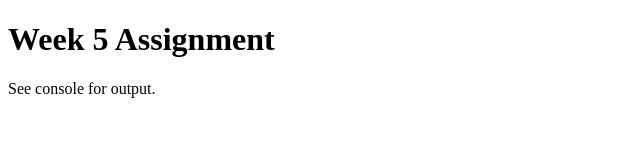
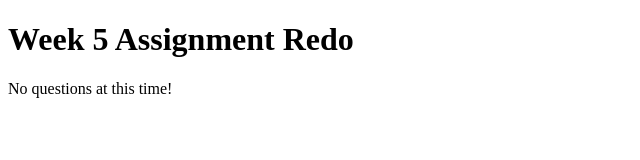
Before and after one commit to susannahnah/prime-pw-week5-redo, a plain HTML site: page assignment/index.html in a window 1280 px wide. Shown: the whole page, without its empty margins (0-640 px from the left). Drawn offline with Linux system fonts and the light colour scheme.

Commit message:
Update index.html

```diff
--- a/assignment/index.html
+++ b/assignment/index.html
@@ -6,8 +6,7 @@
     <script src="scripts/week5.js" charset="utf-8"></script>
   </head>
   <body>
-    <h1>Week 5 Assignment</h1>
-    <p>See console for output.</p>
-    <!-- Create an unordered list with any questions you have -->
+    <h1>Week 5 Assignment Redo</h1>
+    <p>No questions at this time!</p>
   </body>
 </html>
```
